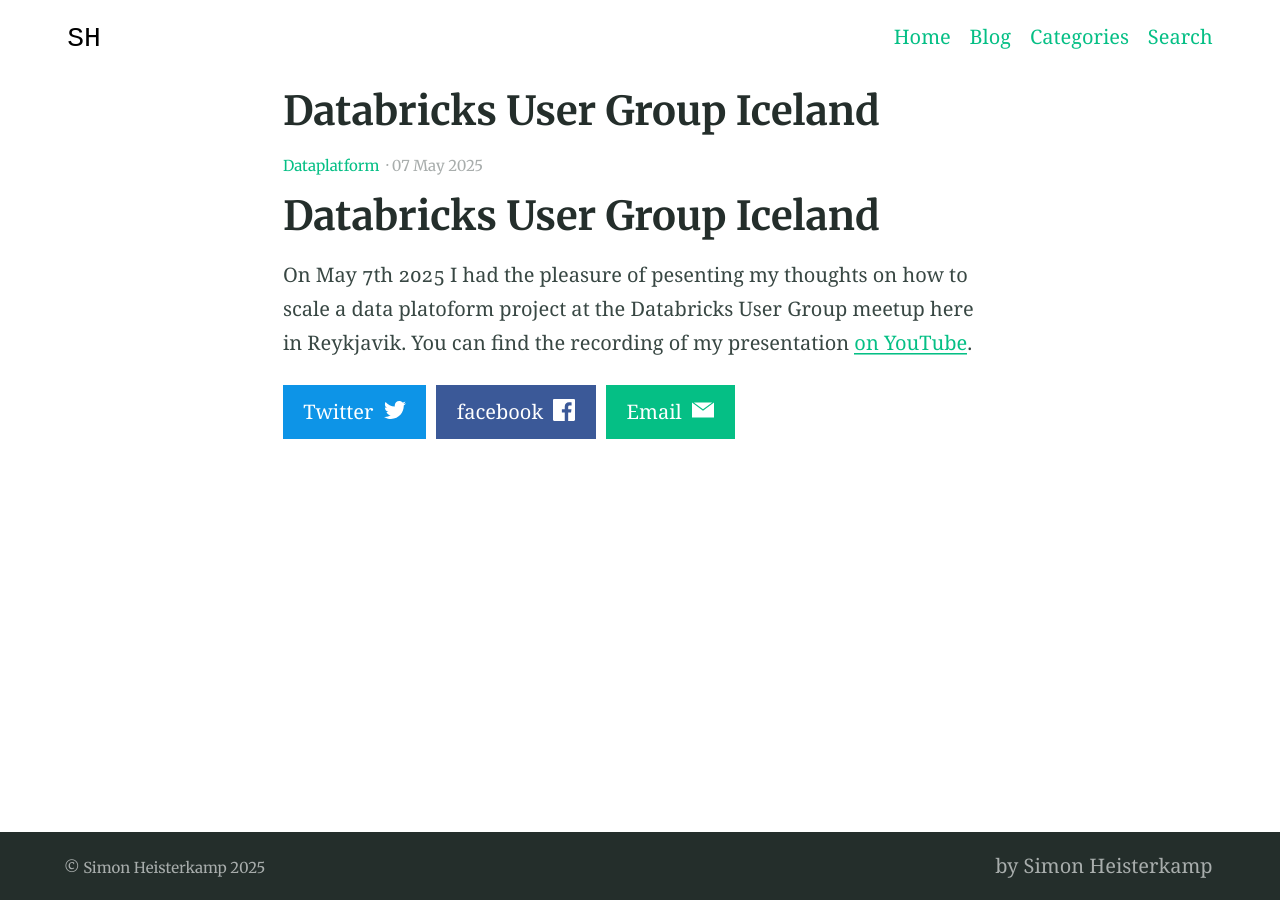
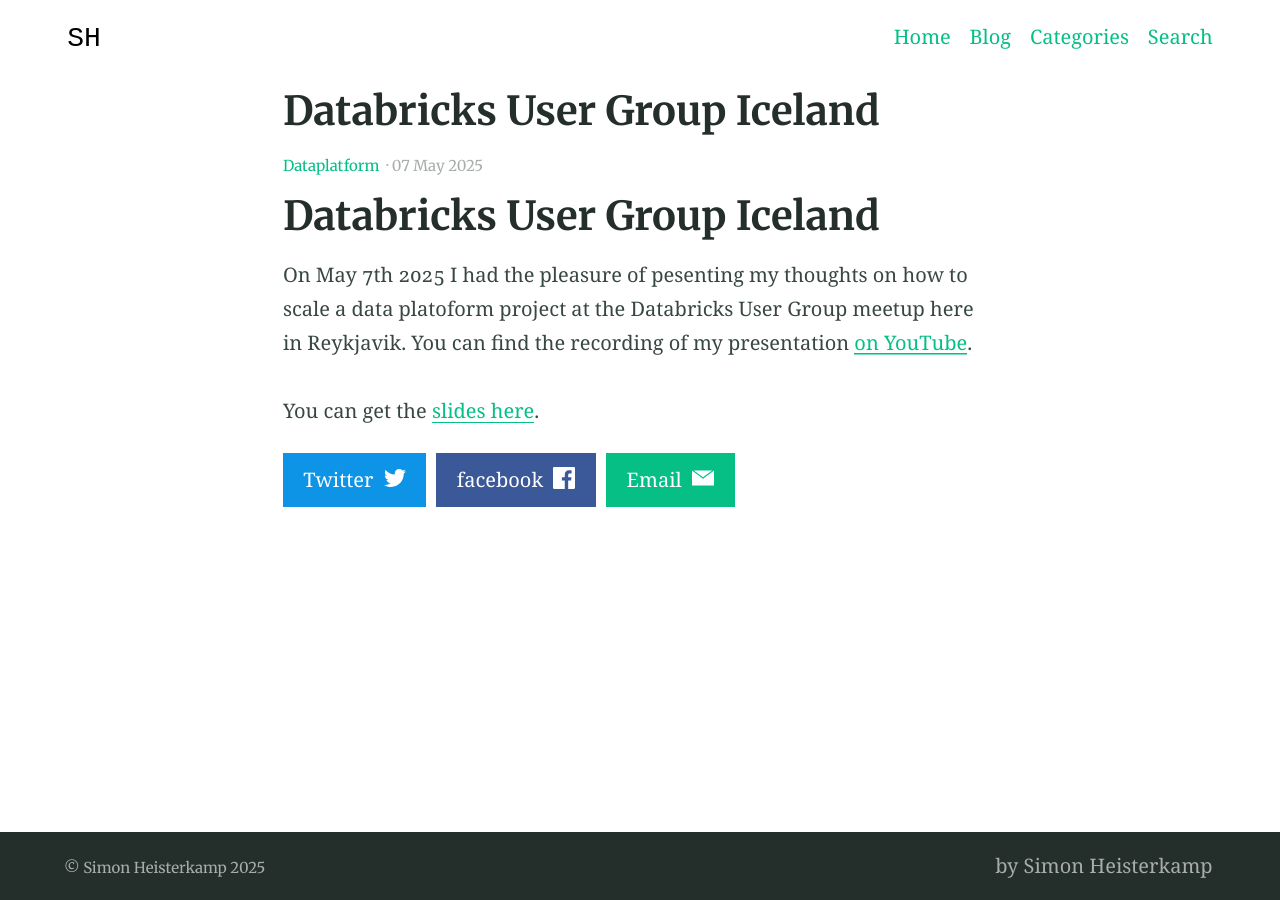
Before and after one commit to mrmasterplan/mrmasterplan.github.io, a Jekyll site: the page built from _posts/2025-05-07-usergroup.md, in a window 1280 px wide. Built offline with Jekyll 4.4.1, drawn with Linux system fonts in a browser that asks for light colours.

Commit message:
add link to slides

```diff
--- a/_posts/2025-05-07-usergroup.md
+++ b/_posts/2025-05-07-usergroup.md
@@ -9,3 +9,5 @@
 On May 7th 2025 I had the pleasure of pesenting my thoughts on how to scale a data platoform project
 at the Databricks User Group meetup here in Reykjavik. You can find the recording of my presentation
 [on YouTube](https://youtu.be/iceUrxtVCYU).
+
+You can get the [slides here](assets/pdfs/scaling_up_in_scope.pdf).
```
